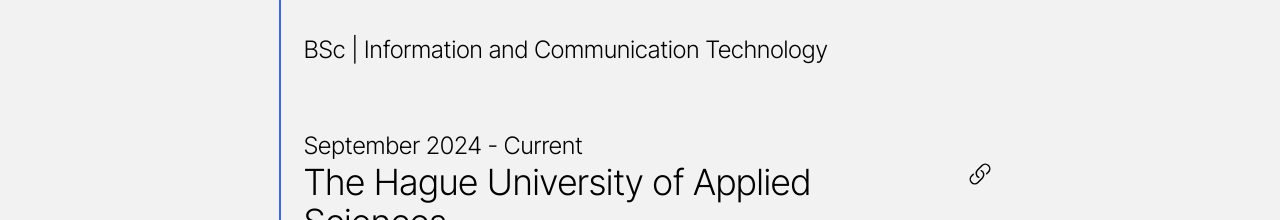
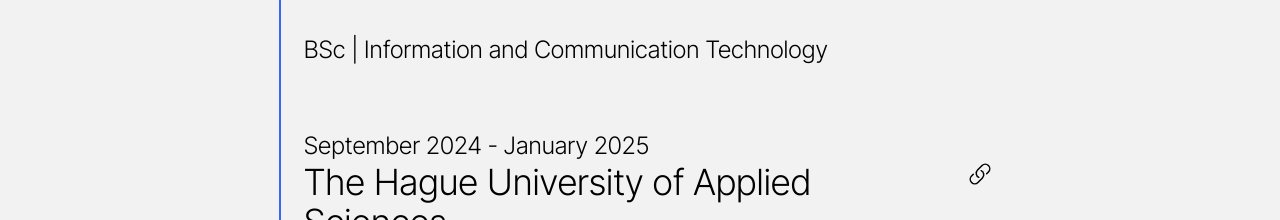
Before and after one commit to Bartan02/bartan02.github.io, a Next.js app: page /en in a window 1280 px wide. Shown: the part 2200-2420 px from the top of the page. Built offline with nearby package versions, Linux system fonts and the light colour scheme; what tailwindcss-motion would draw is missing.

Commit message:
Modify main page

```diff
--- a/src/app/[locale]/page.tsx
+++ b/src/app/[locale]/page.tsx
@@ -106,7 +106,7 @@
                                     <div className="flex items-center justify-center w-4 h-4 rounded-full border border-[--about-me-headings] bg-[--about-me-headings] text-[--about-me-headings]">
                                     </div>
                                     <div className="w-[calc(100%)] p-4 text-left">
-                                        <p> {t('September')} 2024 - {t('Current')} </p>
+                                        <p> {t('September')} 2024 - {t('January')} 2025 </p>
                                         <p className={'text-4xl flex'}> {t('The Hague University of Applied Sciences')}
                                             <Link href={'https://www.dehaagsehogeschool.nl/'} target={"_blank"} className={"pl-2"} aria-label="De Haagse Hogeschool website">
                                                 <svg xmlns="http://www.w3.org/2000/svg" fill="none" viewBox="0 0 24 24" strokeWidth={1.5} stroke="currentColor" className="size-6">
```
